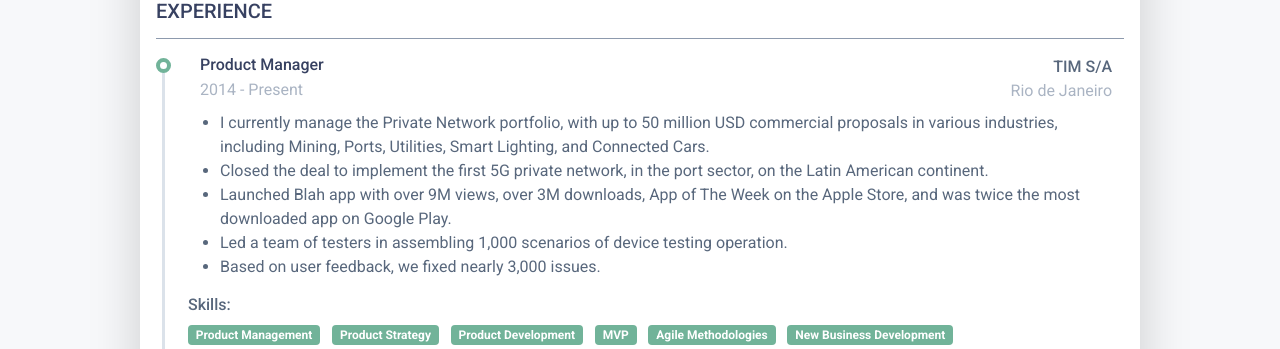
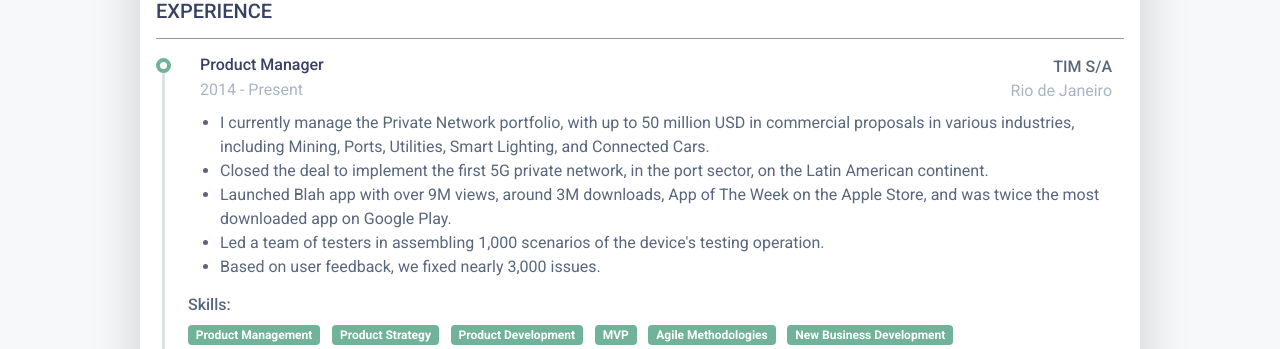
Before and after one commit to almmello/cvapp, a Flask app: page / in a window 1280 px wide. Shown: the part 799-1148 px from the top of the page. Run offline with Flask 2, Linux system fonts and the light colour scheme; some libraries are stand-ins or nearby versions.

Commit message:
update experience

```diff
--- a/project/build/index.html
+++ b/project/build/index.html
@@ -126,10 +126,10 @@
 								</div><!--//resume-timeline-item-header-->
 								<div class="resume-timeline-item-desc">
 									<ul>
-										<li>I currently manage the Private Network portfolio, with up to 50 million USD commercial proposals in various industries, including Mining, Ports, Utilities, Smart Lighting, and Connected Cars.</li>
+										<li>I currently manage the Private Network portfolio, with up to 50 million USD in commercial proposals in various industries, including Mining, Ports, Utilities, Smart Lighting, and Connected Cars.</li>
 <li>Closed the deal to implement the first 5G private network, in the port sector, on the Latin American continent.</li>
-<li>Launched Blah app with over 9M views, over 3M downloads, App of The Week on the Apple Store, and was twice the most downloaded app on Google Play.</li>
-<li>Led a team of testers in assembling 1,000 scenarios of device testing operation.</li>
+<li>Launched Blah app with over 9M views, around 3M downloads, App of The Week on the Apple Store, and was twice the most downloaded app on Google Play.</li>
+<li>Led a team of testers in assembling 1,000 scenarios of the device's testing operation.</li>
 <li>Based on user feedback, we fixed nearly 3,000 issues.</li>
 									</ul>
 									<h4 class="resume-timeline-item-desc-heading font-weight-bold">Skills:</h4>
--- a/project/templates/content/experience/b01-product-manager.html
+++ b/project/templates/content/experience/b01-product-manager.html
@@ -1,5 +1,5 @@
-<li>I currently manage the Private Network portfolio, with up to 50 million USD commercial proposals in various industries, including Mining, Ports, Utilities, Smart Lighting, and Connected Cars.</li>
+<li>I currently manage the Private Network portfolio, with up to 50 million USD in commercial proposals in various industries, including Mining, Ports, Utilities, Smart Lighting, and Connected Cars.</li>
 <li>Closed the deal to implement the first 5G private network, in the port sector, on the Latin American continent.</li>
-<li>Launched Blah app with over 9M views, over 3M downloads, App of The Week on the Apple Store, and was twice the most downloaded app on Google Play.</li>
-<li>Led a team of testers in assembling 1,000 scenarios of device testing operation.</li>
+<li>Launched Blah app with over 9M views, around 3M downloads, App of The Week on the Apple Store, and was twice the most downloaded app on Google Play.</li>
+<li>Led a team of testers in assembling 1,000 scenarios of the device's testing operation.</li>
 <li>Based on user feedback, we fixed nearly 3,000 issues.</li>
```
Also changed, not shown: 2 other files.
